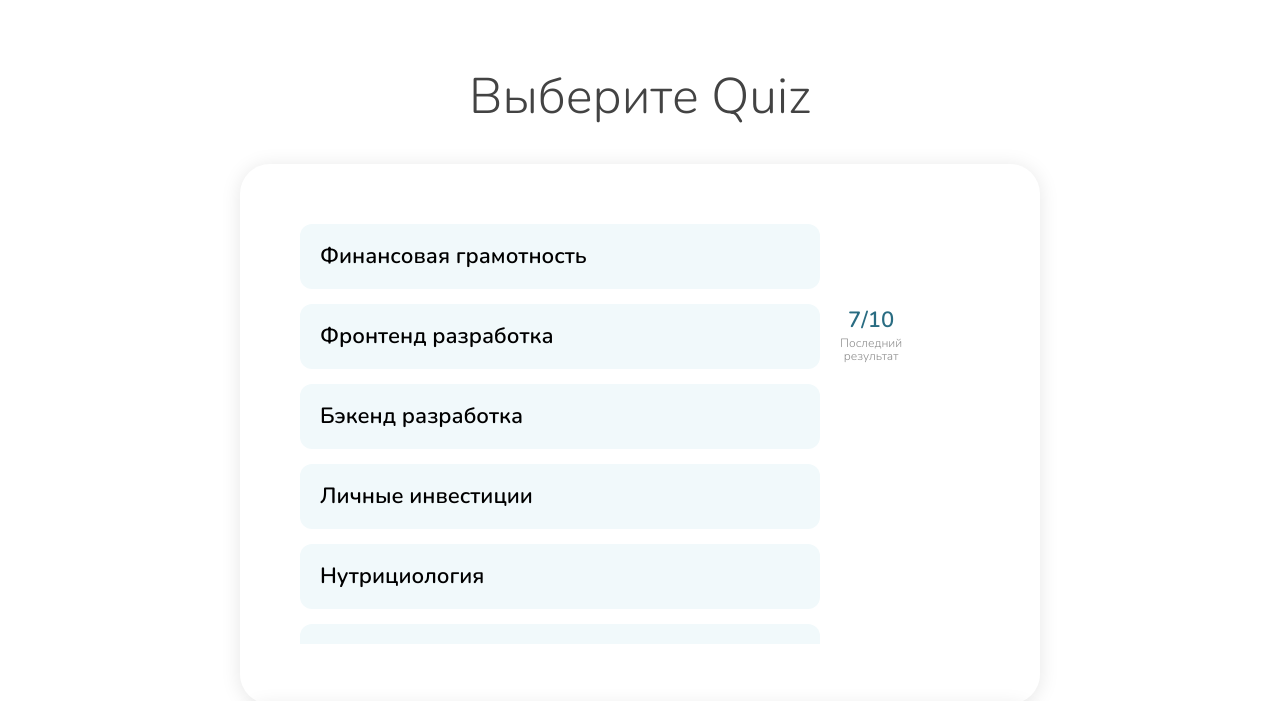
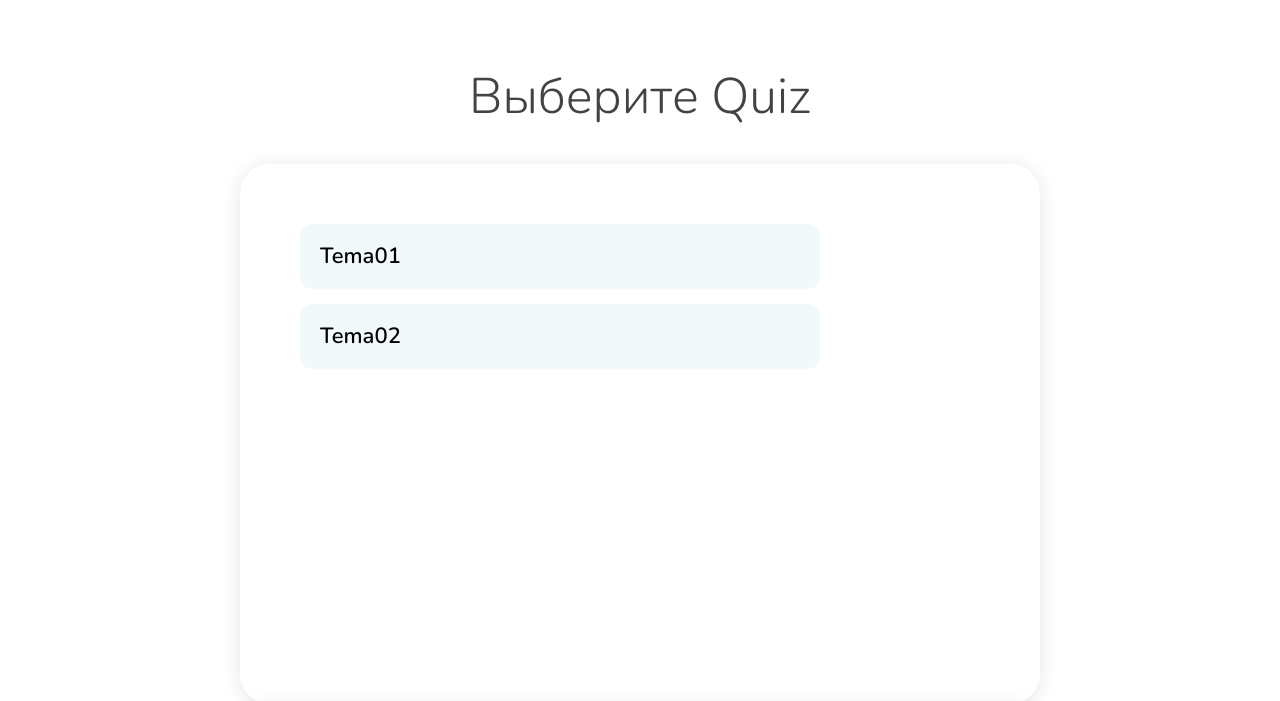
Before and after one commit to YuriArh/quizforstudy, a plain HTML site: page index.html in a window 1280 px wide. Shown: the part 83-784 px from the top of the page. Drawn offline with Linux system fonts and the light colour scheme.

Commit message:
start working on js

```diff
--- a/index.html
+++ b/index.html
@@ -128,6 +128,6 @@
             <button class="main__btn result__return">К списку квизов</button>
         </div>
     </main>
-
+    <script src="js/script.js"></script>
 </body>
 </html>
--- a/js/script.js
+++ b/js/script.js
@@ -0,0 +1,132 @@
+'use strict';
+
+const main = document.querySelector('.main');
+const selection = document.querySelector('.selection');
+
+const getData = () => {
+    const dataBase = [
+        {
+            id: "01",
+            theme: 'Tema01',
+            result: [
+                [30, 'Есть задатки'],
+                [60, 'Неплохо']
+                [100, 'Отлично']
+            ],
+            list: [
+                {
+                    type: 'checkbox',
+                    question: 'Вопрос',
+                    answer: ['правильный1', 'правилньый2', 'неправильный', 'неправильный'],
+                    correct: 2
+                },
+                {
+                    type: 'radio',
+                    question: 'Вопрос',
+                    answer: ['правильный1', 'неправилньый', 'неправильный', 'неправильный'],
+                },
+                {
+                    type: 'checkbox',
+                    question: 'Вопрос',
+                    answer: ['правильный1', 'правилньый2', 'неправильный', 'неправильный'],
+                    correct: 2
+                },
+                {
+                    type: 'radio',
+                    question: 'Вопрос',
+                    answer: ['правильный1', 'неправилньый', 'неправильный', 'неправильный'],
+                },
+                {
+                    type: 'checkbox',
+                    question: 'Вопрос',
+                    answer: ['правильный1', 'правилньый2', 'неправильный', 'неправильный'],
+                    correct: 1
+                },
+                {
+                    type: 'checkbox',
+                    question: 'Вопрос',
+                    answer: ['правильный1', 'правилньый2', 'правильный3', 'неправильный'],
+                    correct: 3
+                },
+                {
+                    type: 'radio',
+                    question: 'Вопрос',
+                    answer: ['правильный1', 'неправилньый', 'неправильный', 'неправильный'],
+                }
+            ]
+        },
+        {
+            id: "02",
+            theme: 'Tema02',
+            result: [
+                [40, 'Есть задатки'],
+                [80, 'Неплохо']
+                [100, 'Отлично']
+            ],
+            list: [
+                {
+                    type: 'radio',
+                    question: 'Вопрос',
+                    answer: ['правильный1', 'неправилньый', 'неправильный', 'неправильный'],
+                },
+                {
+                    type: 'radio',
+                    question: 'Вопрос',
+                    answer: ['правильный1', 'правилньый2', 'неправильный', 'неправильный'],
+                },
+                {
+                    type: 'checkbox',
+                    question: 'Вопрос',
+                    answer: ['правильный1', 'правилньый2', 'неправильный', 'неправильный'],
+                    correct: 1
+                },
+                {
+                    type: 'checkbox',
+                    question: 'Вопрос',
+                    answer: ['правильный1', 'правилньый2', 'правильный3', 'неправильный'],
+                    correct: 3
+                },
+                {
+                    type: 'radio',
+                    question: 'Вопрос',
+                    answer: ['правильный1', 'неправилньый', 'неправильный', 'неправильный'],
+                }
+            ]
+        }
+    ];
+    return dataBase;
+}
+
+const renderTheme = themes => {
+    const list = document.querySelector('.selection__list');
+    list.textContent = '';
+
+    const buttons = [];
+
+    for(let i = 0; i < themes.length; i++) {
+        const li = document.createElement('li');
+        li.className = 'selection__item';
+
+        const button = document.createElement('button');
+        button.className = 'selection__theme';
+        button.dataset.id = themes[i].id;
+        button.textContent = themes[i].theme;
+
+        li.append(button);
+
+        list.append(li);
+
+        buttons.push(button);
+    }
+    console.log(buttons);
+    return buttons;
+}
+
+
+const initQuiz = () => {
+    const data = getData();
+
+    const buttons = renderTheme(data);
+};
+
+initQuiz()
```
